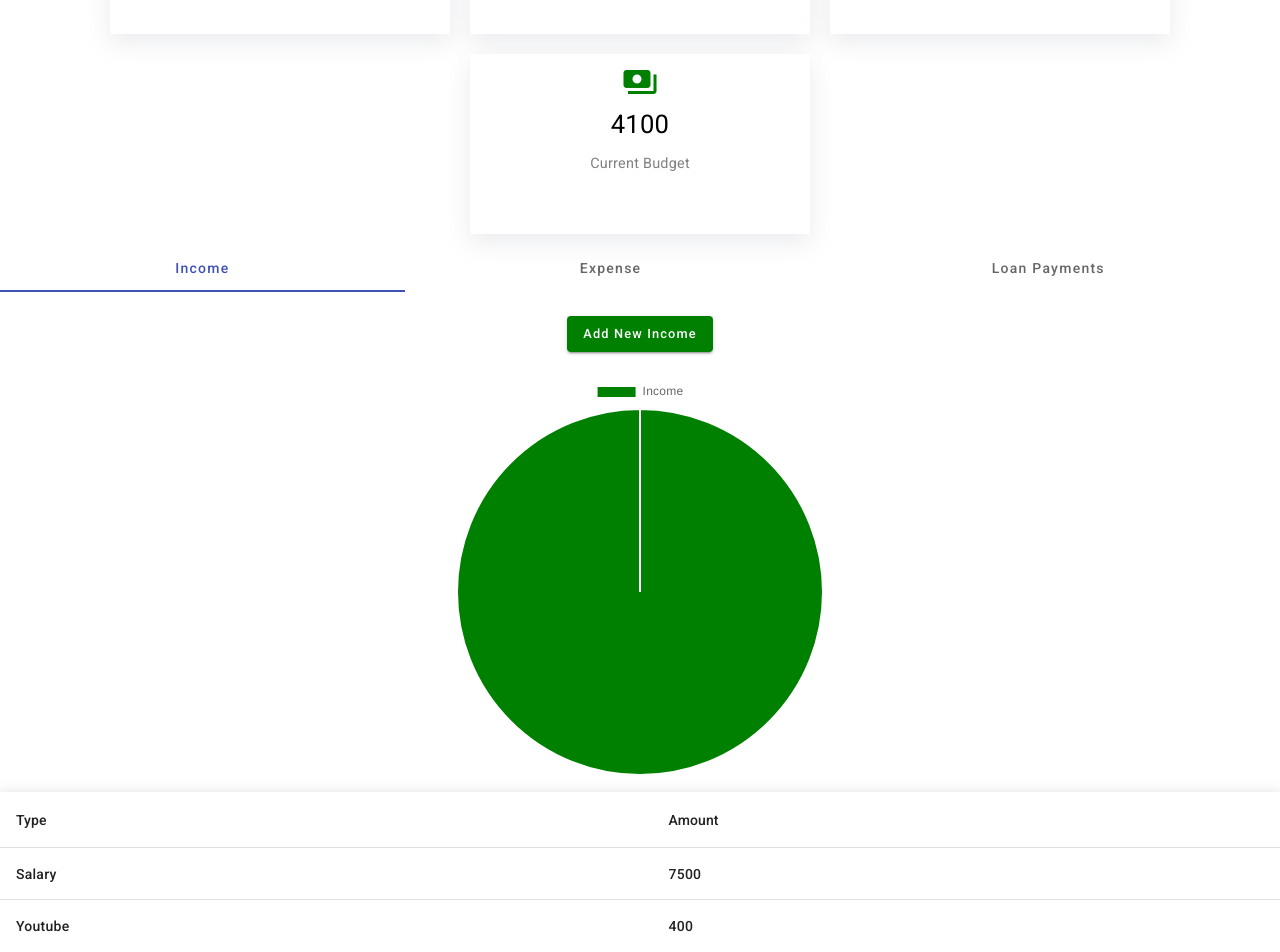
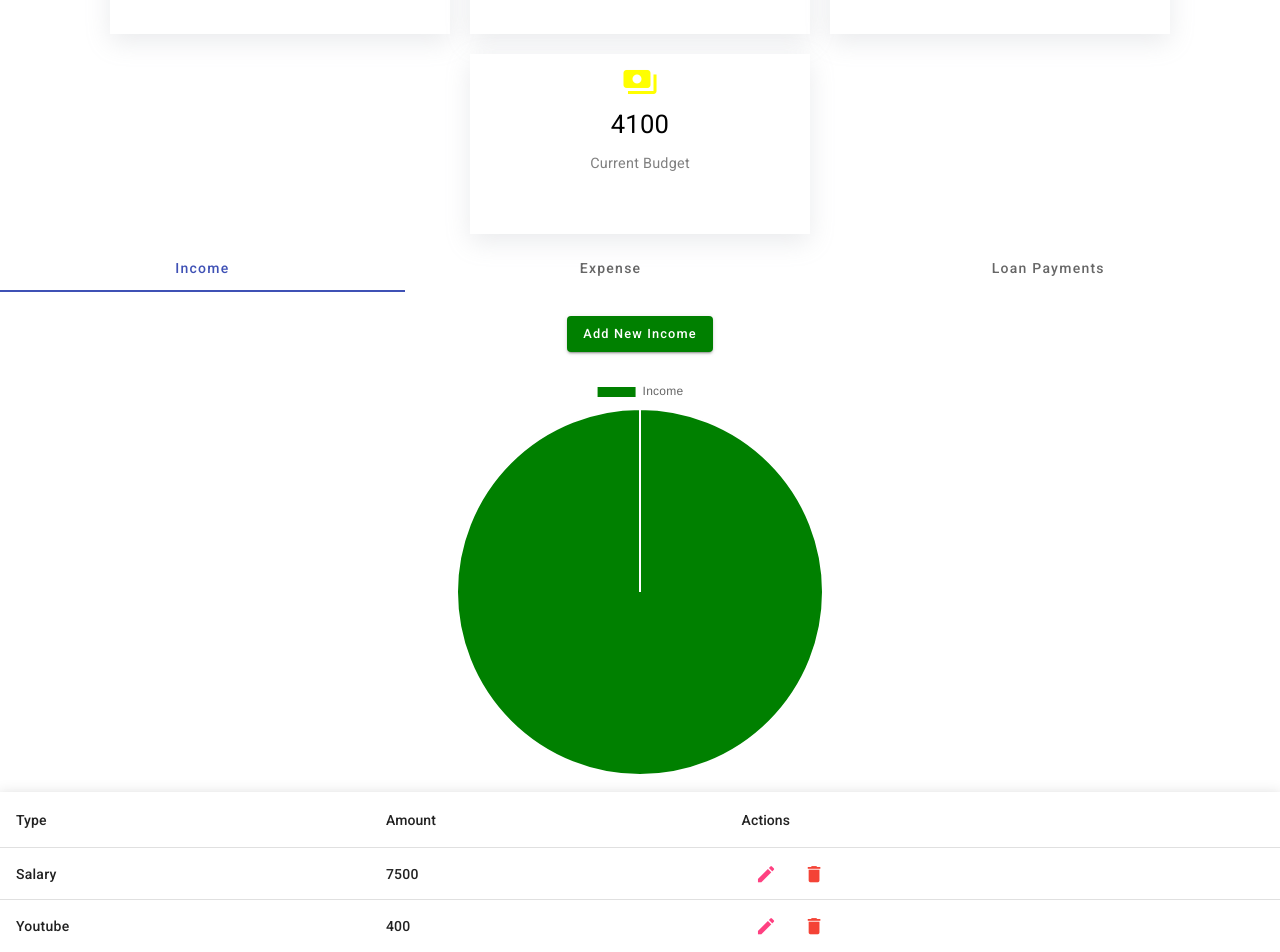
Before and after one commit to AtalaySezen/budget-app, an Angular app in the folder budget-app/: page /home in a window 1280 px wide. Shown: the part 236-1188 px from the top of the page. Built offline with nearby package versions, Linux system fonts and the light colour scheme; data requests are answered from the project's data file.

Commit message:
feats : veri ekleme özelliği eklendi.

```diff
--- a/budget-app/src/app/components/table/table.component.html
+++ b/budget-app/src/app/components/table/table.component.html
@@ -8,6 +8,18 @@
             <th mat-header-cell *matHeaderCellDef> Amount</th>
             <td mat-cell *matCellDef="let element"> {{element.amount}} </td>
         </ng-container>
+        <ng-container matColumnDef="actions">
+            <th mat-header-cell *matHeaderCellDef> Actions</th>
+            <td mat-cell *matCellDef="let element">
+                <button (click)="openDialog('Edit',id)" color="accent" mat-icon-button
+                    aria-label="Example icon button with a vertical three dot icon">
+                    <mat-icon>edit</mat-icon>
+                </button>
+                <button (click)="deleteAmount(id)" color="warn" mat-icon-button aria-label="Example icon button with a vertical three dot icon">
+                    <mat-icon>delete</mat-icon>
+                </button>
+            </td>
+        </ng-container>
         <tr mat-header-row *matHeaderRowDef="displayedColumns"></tr>
         <tr mat-row *matRowDef="let row; columns: displayedColumns;"></tr>
     </table>
--- a/budget-app/src/app/components/table/table.component.scss
+++ b/budget-app/src/app/components/table/table.component.scss
@@ -10,3 +10,8 @@ td {
     text-transform: capitalize;
     font-weight: 500;
 }
+
+mat-icon{
+    transform: scale(0.9);
+
+}
--- a/budget-app/src/app/components/table/table.component.ts
+++ b/budget-app/src/app/components/table/table.component.ts
@@ -1,15 +1,47 @@
 import { Component, Input } from '@angular/core';
+import { MatButtonModule } from '@angular/material/button';
+import { MatDialog } from '@angular/material/dialog';
+import { MatIconModule } from '@angular/material/icon';
 import { MatTableDataSource, MatTableModule } from '@angular/material/table';
+import { HomeDialogComponent } from 'src/app/pages/home/home-dialog/home-dialog.component';
 
 @Component({
   selector: 'app-table',
   templateUrl: './table.component.html',
   styleUrls: ['./table.component.scss'],
   standalone: true,
-  imports: [MatTableModule]
+  imports: [MatTableModule, MatIconModule, MatButtonModule]
 })
 export class TableComponent {
   @Input() dataSource = new MatTableDataSource<any>();
-  displayedColumns = ['type', 'amount'];
+  @Input() id: number;
+
+
+  displayedColumns = ['type', 'amount', 'actions'];
+
+  constructor(private dialog: MatDialog) { }
+
+  openDialog(title: string, id: number) {
+    const dialogRef = this.dialog.open(HomeDialogComponent, {
+      width: '800px',
+      height: 'auto',
+      data: {
+        id: id,
+        title: title
+      }
+    });
+
+    dialogRef.afterClosed().subscribe(result => {
+      if (result && result.event == 'success') {
+        console.log("ok");
+      }
+    });
+  }
+
+  deleteAmount(id: number) {
+    console.log(id);
+
+  }
+
 
 }
--- a/budget-app/src/app/pages/home/home-dialog/home-dialog.component.ts
+++ b/budget-app/src/app/pages/home/home-dialog/home-dialog.component.ts
@@ -1,6 +1,7 @@
 import { Component, Inject } from '@angular/core';
 import { FormControl, FormGroup, Validators } from '@angular/forms';
 import { MAT_DIALOG_DATA, MatDialogRef } from '@angular/material/dialog';
+import { DataService } from 'src/app/shared/services/data.service';
 
 @Component({
   selector: 'app-home-dialog',
@@ -9,16 +10,17 @@ import { MAT_DIALOG_DATA, MatDialogRef } from '@angular/material/dialog';
 })
 export class HomeDialogComponent {
   amountForm: FormGroup;
-
+  dataId: number;
 
   constructor(
+    private dataService: DataService,
     public dialogRef: MatDialogRef<HomeDialogComponent>,
     @Inject(MAT_DIALOG_DATA) public data: any) {
-    console.log(this.data.title)
+    this.dataId = data.id;
     if (this.data.title == 'New Incomes') {
       this.amountForm = new FormGroup({
         amountName: new FormControl('', [Validators.required]),
-        amount: new FormControl('', [Validators.required]),
+        amount: new FormControl(0, [Validators.required]),
       })
     } else {
       this.amountForm = new FormGroup({
@@ -35,10 +37,24 @@ export class HomeDialogComponent {
     let amount = this.amountForm.get('amount')?.value;
     let amountName = this.amountForm.get('amountName')?.value;
     let data = {
-      amount: amount,
-      amountName: amountName
+      type: amountName,
+      amount: Number(amount)
     }
-    console.log(data);
+
+    this.dataService.GetAmountDataWithId(this.dataId).subscribe(existingData => {
+      let updatedData = existingData.incomes;
+      let wholeData = existingData;
+      updatedData.push(data);
+      wholeData.incomes = updatedData;
+
+      this.dataService.PutAmountData(this.dataId, wholeData).subscribe(response => {
+        console.log('Ok', response);
+      }, error => {
+        console.error('Hata', error);
+      });
+
+    });
+
 
   }
 
--- a/budget-app/src/app/pages/home/home.component.html
+++ b/budget-app/src/app/pages/home/home.component.html
@@ -3,10 +3,11 @@
     <div class="cards">
         <app-data-cards [icon]="'calendar_month'" [infoHeader]="currentDate|date:'shortDate'"
             [infoText]="'Today'"></app-data-cards>
-        <app-data-cards [icon]="'paid'" [infoHeader]="totalIncome" [infoText]="'Total Income'"></app-data-cards>
+        <app-data-cards [icon]="'paid'" [color]="'green'" [infoHeader]="totalIncome"
+            [infoText]="'Total Income'"></app-data-cards>
         <app-data-cards [icon]="'receipt'" [infoHeader]="numberExpenses"
             [infoText]="'Number of Expenses'"></app-data-cards>
-        <app-data-cards [icon]="'payments'" [infoHeader]="currentBudget" [color]="'green'"
+        <app-data-cards [icon]="'payments'" [infoHeader]="currentBudget" [color]="'yellow'"
             [infoText]="'Current Budget'"></app-data-cards>
     </div>
 
@@ -24,8 +25,9 @@
                 <div>
                     <app-chart [chartData]="[item]"></app-chart>
                 </div>
+
                 <div class="tab-table">
-                    <app-table [dataSource]="item.incomes||item.expenses||item.fixedExpenses"></app-table>
+                    <app-table [id]="item.id" [dataSource]="item.incomes||item.expenses||item.fixedExpenses"></app-table>
                 </div>
             </mat-tab>
         </mat-tab-group>
--- a/budget-app/src/app/pages/home/home.component.ts
+++ b/budget-app/src/app/pages/home/home.component.ts
@@ -37,7 +37,6 @@ export class HomeComponent {
 
 
   async openDialog(title: string, id: number) {
-    console.log(title);
     const dialogRef = this.dialog.open(HomeDialogComponent, {
       width: '800px',
       height: 'auto',
--- a/budget-app/src/app/shared/services/data.service.ts
+++ b/budget-app/src/app/shared/services/data.service.ts
@@ -22,6 +22,10 @@ export class DataService {
     return this.http.post<Response>(environment.apiUrl, data, { observe: 'response' });
   }
 
+  PostAmountDataWithId(id: number, data: any) {
+    return this.http.post<Response>(environment.apiUrl + `/${id}`, data, { observe: 'response' });
+  }
+
   DeleteAmountData(id: number) {
     return this.http.delete<Response>(environment.apiUrl + `/${id}`, { observe: 'response' });
   }
```
